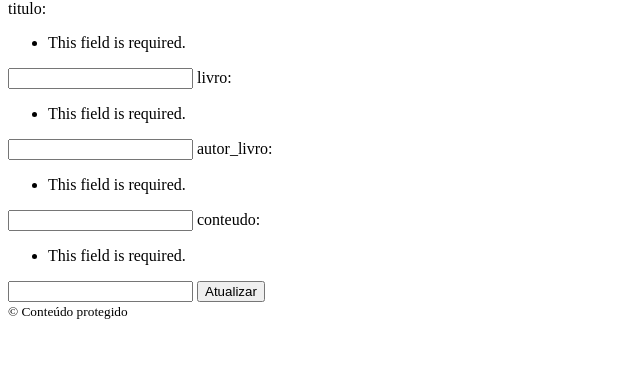
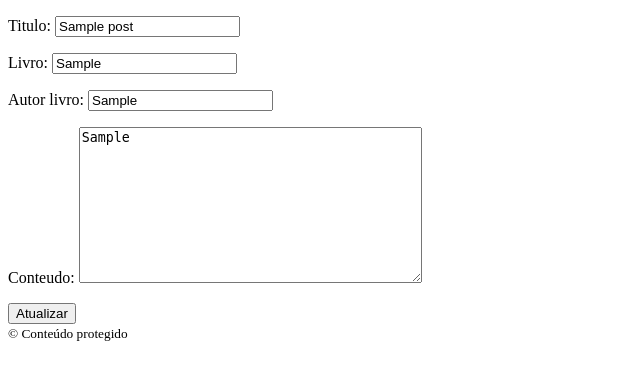
Before and after one commit to lucasdonaire/blog, a Django app: page /post/update/1/ in a window 1280 px wide. Shown: the part 98-478 px from the top of the page, without its empty margins (0-640 px from the left). Run offline with Django 4.2, Linux system fonts and the light colour scheme; tables that the repository leaves empty hold one stand-in row (values such as "Sample post").

Commit message:
v3 views

```diff
--- a/pages/models.py
+++ b/pages/models.py
@@ -1,10 +1,11 @@
 from django.db import models
+from datetime import datetime
 
 class Post(models.Model):
     titulo = models.CharField(max_length=200)
     livro = models.CharField(max_length=200)
     autor_livro = models.CharField(max_length=200)
-    data = models.DateTimeField()
+    data = models.DateTimeField(default=datetime.now().strftime("%Y-%m-%d %H:%M:%S"))
     conteudo = models.TextField()
 
     def __str__(self):
--- a/pages/templates/pages/update.html
+++ b/pages/templates/pages/update.html
@@ -4,23 +4,7 @@
 
   {% csrf_token %}
 
-  <!-- <p>
-    <label for="id_titulo">Título:</label>
-    <input type="text" name="titulo" id="id_titulo", value="{{post.titulo}}" />
-  </p>
-  <p>
-    <label for="id_livro">Livro:</label>
-    <input type="text" name="livro" id="id_livro" value="{{post.livro}}" />
-  </p>
-  <p>
-    <label for="id_autor_livro">Autor:</label>
-    <input type="text" name="autor_livro" id="id_autor_livro" value="{{post.autor_livro}}" />
-  </p>
-  <p>
-    <label for="id_conteudo">Conteudo:</label>
-    <input type="text" name="conteudo" id="id_conteudo" value="{{post.conteudo}}" />
-  </p> -->
-  {{form}}
+  {{form.as_p}}
 
   <button type="submit">Atualizar</button>
 </form>
--- a/pages/urls.py
+++ b/pages/urls.py
@@ -6,9 +6,9 @@ app_name = 'pages'
 
 urlpatterns = [
     path('about/', views.about, name='about'),
-    path('', views.index, name='index'),
-    path('post/<int:post_id>/', views.read_post, name='detail'),
-    path('post/create/', views.create_post, name='createPost'),
-    path('post/update/<int:post_id>/', views.update_post, name='updatePost'),
-    path('post/delete/<int:post_id>/', views.delete_post, name='deletePost'),
+    path('', views.index.as_view(), name='index'),
+    path('post/<int:post_id>/', views.read_post.as_view(), name='detail'),
+    path('post/create/', views.create_post.as_view(), name='createPost'),
+    path('post/update/<int:post_id>/', views.update_post.as_view(), name='updatePost'),
+    path('post/delete/<int:post_id>/', views.delete_post.as_view(), name='deletePost'),
 ]
--- a/pages/views.py
+++ b/pages/views.py
@@ -1,10 +1,3 @@
-# from django.shortcuts import render
-
-# Create your views here.
-# from django.http import HttpResponse
-# def index(request):
-    # return HttpResponse("<h1>Hello World!</h1>")
-
 from .models import Post
 from django.shortcuts import render, get_object_or_404
 from django.http import HttpResponseRedirect
@@ -12,121 +5,49 @@ from django.urls import reverse
 from django.views import generic
 from datetime import datetime
 from django import forms
+import django.views.generic.edit as Generics
 
-def about(request):
-    context = {}
-    return render(request, 'pages/about.html', context)
-
-def index(request):
-    posts_list = Post.objects.all()
-    context = {'post_list':posts_list}
-    return render(request, 'pages/index.html', context)
-
-def read_post(request, post_id):
-    post = get_object_or_404(Post, pk=post_id)
-    return render(request, 'pages/post.html', {'post': post})
 
 class create_form(forms.Form):
     titulo = forms.CharField(label='titulo', max_length=200)
     livro = forms.CharField(label='livro', max_length=200)
     autor_livro = forms.CharField(label='autor_livro', max_length=200)
     conteudo = forms.CharField(label='conteudo', max_length=1e6)
-def create_post(request):
-    if request.method == 'POST':
-        form = create_form(request.POST)
-        if form.is_valid():
-            post_titulo = form.cleaned_data['titulo']
-            post_livro = form.cleaned_data['livro']
-            post_autor_livro= form.cleaned_data['autor_livro']
-            post_conteudo = form.cleaned_data['conteudo']
-            post_data =  datetime.now().strftime("%Y-%m-%d %H:%M:%S")
-            post = Post(titulo=post_titulo,
-                        livro=post_livro,
-                        autor_livro=post_autor_livro,
-                        data=post_data,
-                        conteudo=post_conteudo)
-            post.save()
-            return HttpResponseRedirect(
-                reverse('pages:detail', args=(post.id,)))
-    form = create_form(request.POST)
-    return render(request, 'pages/create.html', {'form':form})
+class index(generic.ListView):
+    model = Post
+    template_name = 'pages/index.html'
 
-def update_post(request, post_id):
-    post = get_object_or_404(Post, pk=post_id)
-    class update_form(forms.Form):
-        titulo = forms.CharField(label='titulo', max_length=200, initial=post.titulo)
-        livro = forms.CharField(label='livro', max_length=200,initial=post.livro)
-        autor_livro = forms.CharField(label='autor_livro', max_length=200,initial=post.autor_livro)
-        conteudo = forms.CharField(label='conteudo', max_length=1e6,initial=post.conteudo)
+class read_post(generic.DetailView):
+    model = Post
+    template_name = 'pages/post.html'
+    context_object_name = 'post'
+    slug_field = 'id'
+    slug_url_kwarg = 'post_id'
 
-    if request.method == 'POST':
-        form = update_form(request.POST)
-        if form.is_valid():
-            post.titulo = form.cleaned_data['titulo']
-            post.livro = form.cleaned_data['livro']
-            post.autor_livro = form.cleaned_data['autor_livro']
-            post.conteudo = form.cleaned_data['conteudo']
-            post.save()
-            return HttpResponseRedirect(
-                reverse('pages:detail', args=(post.id,)))
+class create_post(generic.CreateView):
+    model = Post
+    template_name = 'pages/create.html'
+    fields = ['titulo', 'livro', 'autor_livro', 'conteudo']
+    def get_success_url(self):
+        return reverse('pages:detail', kwargs={'post_id': self.object.id})
 
-    form = update_form(request.POST)
-    return render(request, 'pages/update.html', {'post':post, 'form':form})
+class update_post(generic.UpdateView):
+    model = Post
+    template_name = 'pages/update.html'
+    fields = ['titulo', 'livro', 'autor_livro', 'conteudo']
+    slug_field = 'id'
+    slug_url_kwarg = 'post_id'
+    def get_success_url(self):
+        return reverse('pages:detail', kwargs={'post_id': self.object.id})
 
-def delete_post(request, post_id):
-    post = get_object_or_404(Post, pk=post_id)
-    if request.method == 'POST':
-        post.delete()
-        return HttpResponseRedirect(reverse('pages:index'))
-    return render(request, 'pages/delete.html', {'post':post})
+class delete_post(generic.DeleteView):
+    model = Post
+    template_name = 'pages/delete.html'
+    slug_field = 'id'
+    slug_url_kwarg = 'post_id'
+    def get_success_url(self):
+        return reverse('pages:index')
 
-# def about(request):
-#     context = {}
-#     return render(request, 'pages/about.html', context)
-
-# def index(request):
-#     posts_list = Post.objects.all()
-#     context = {'post_list':posts_list}
-#     return render(request, 'pages/index.html', context)
-
-# def read_post(request, post_id):
-#     post = get_object_or_404(Post, pk=post_id)
-#     return render(request, 'pages/post.html', {'post': post})
-
-# def create_post(request):
-#     if request.method == 'POST':
-#         post_titulo = request.POST['titulo']
-#         post_livro = request.POST['livro']
-#         post_autor_livro= request.POST['autor_livro']
-#         post_data =  datetime.now().strftime("%Y-%m-%d %H:%M:%S")
-#         post_conteudo = request.POST['conteudo']
-#         post = Post(titulo=post_titulo,
-#                     livro=post_livro,
-#                     autor_livro=post_autor_livro,
-#                     data=post_data,
-#                     conteudo=post_conteudo)
-#         post.save()
-#         return HttpResponseRedirect(
-#             reverse('pages:detail', args=(post.id,)))
-#     else:
-#         return render(request, 'pages/create.html', {})
-
-# def update_post(request, post_id):
-#     post = get_object_or_404(Post, pk=post_id)
-#     if request.method == 'POST':
-#         post.titulo = request.POST['titulo']
-#         post.livro = request.POST['livro']
-#         post.autor_livro= request.POST['autor_livro']
-#         post.conteudo = request.POST['conteudo']
-#         post.save()
-#         return HttpResponseRedirect(
-#             reverse('pages:detail', args=(post.id,)))
-#     else:
-#         return render(request, 'pages/update.html', {'post':post})
-
-# def delete_post(request, post_id):
-#     post = get_object_or_404(Post, pk=post_id)
-#     if request.method == 'POST':
-#         post.delete()
-#         return HttpResponseRedirect(reverse('pages:index'))
-#     return render(request, 'pages/delete.html', {'post':post})
+def about(request):
+    context = {}
+    return render(request, 'pages/about.html', context)
```
Also changed, not shown: pages/templates/pages/create.html (+1 -17 lines).
